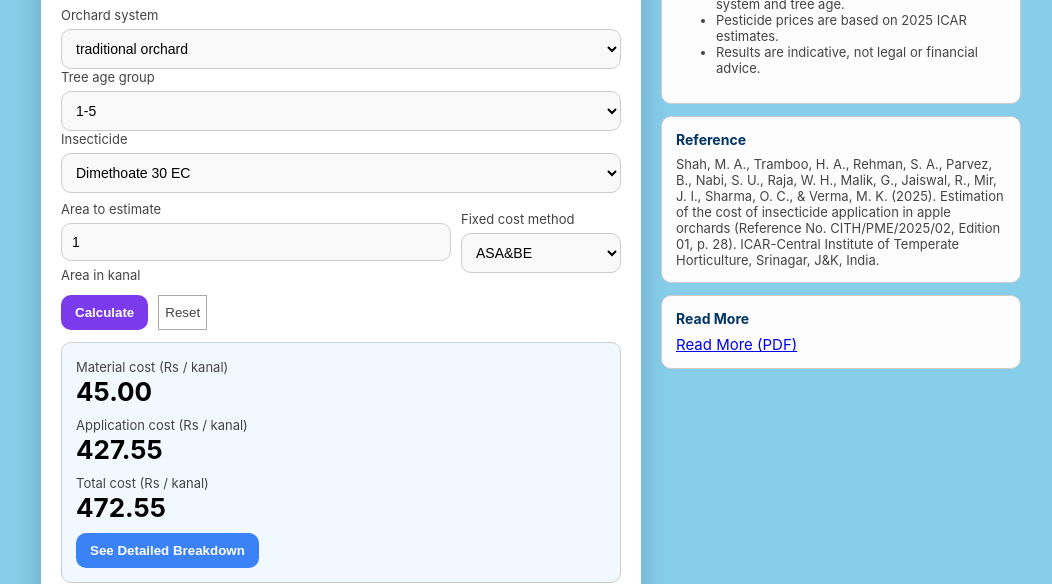
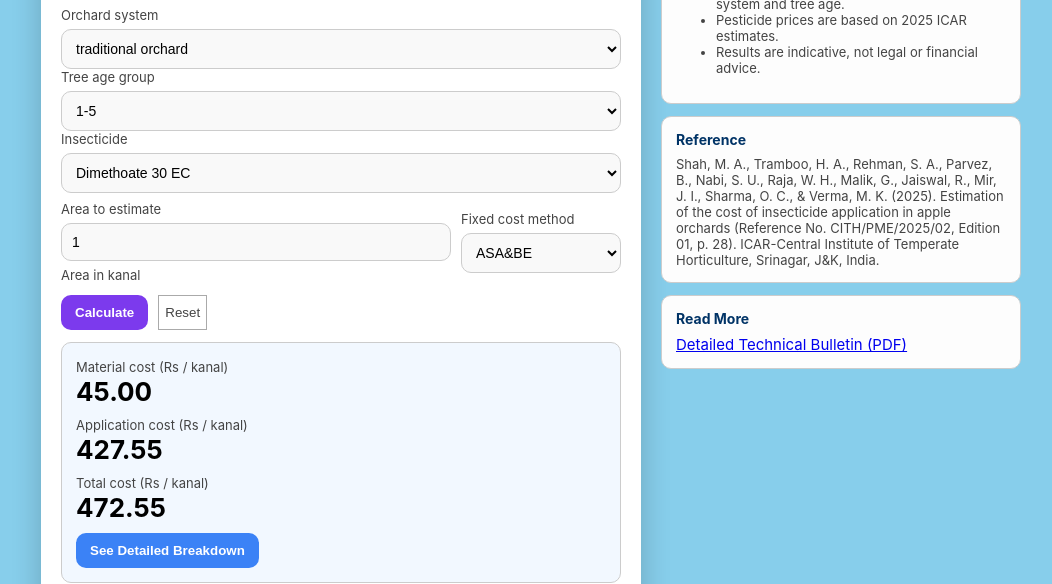
Before and after one commit to AbasEnto/Cost-of-Pesticide-Spray-in-Apple-Orchards, a plain HTML site: page index.html in a window 1280 px wide. Shown: the part 221-805 px from the top of the page, without its empty margins (109-1161 px from the left). Drawn offline with Linux system fonts and the light colour scheme.

Commit message:
Update index.html

```diff
--- a/index.html
+++ b/index.html
@@ -255,7 +255,7 @@
 
         <div class="panel">
           <h3>Read More</h3>
-          <a href="technical-bulletin.pdf" target="_blank">Read More (PDF)</a>
+          <a href="technical-bulletin.pdf" target="_blank">Detailed Technical Bulletin (PDF)</a>
         </div>
       </aside>
     </div>
```
